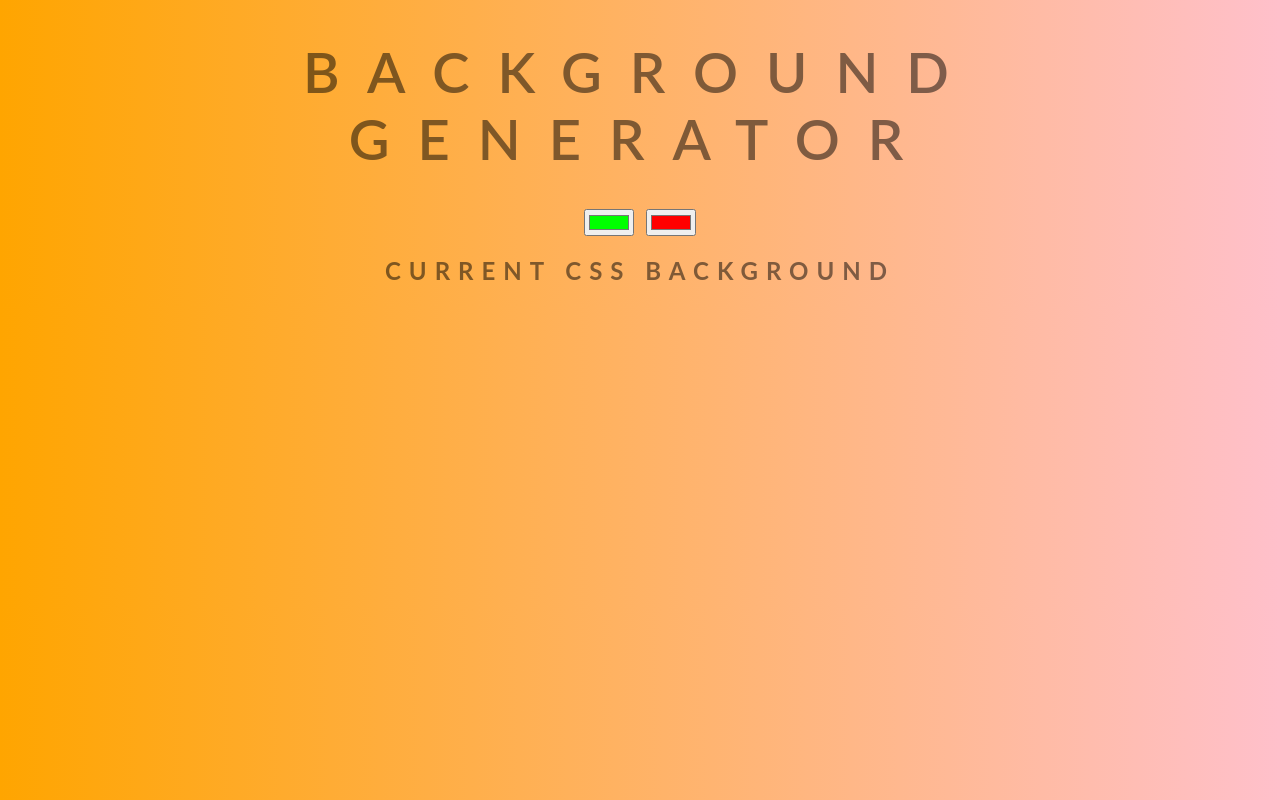
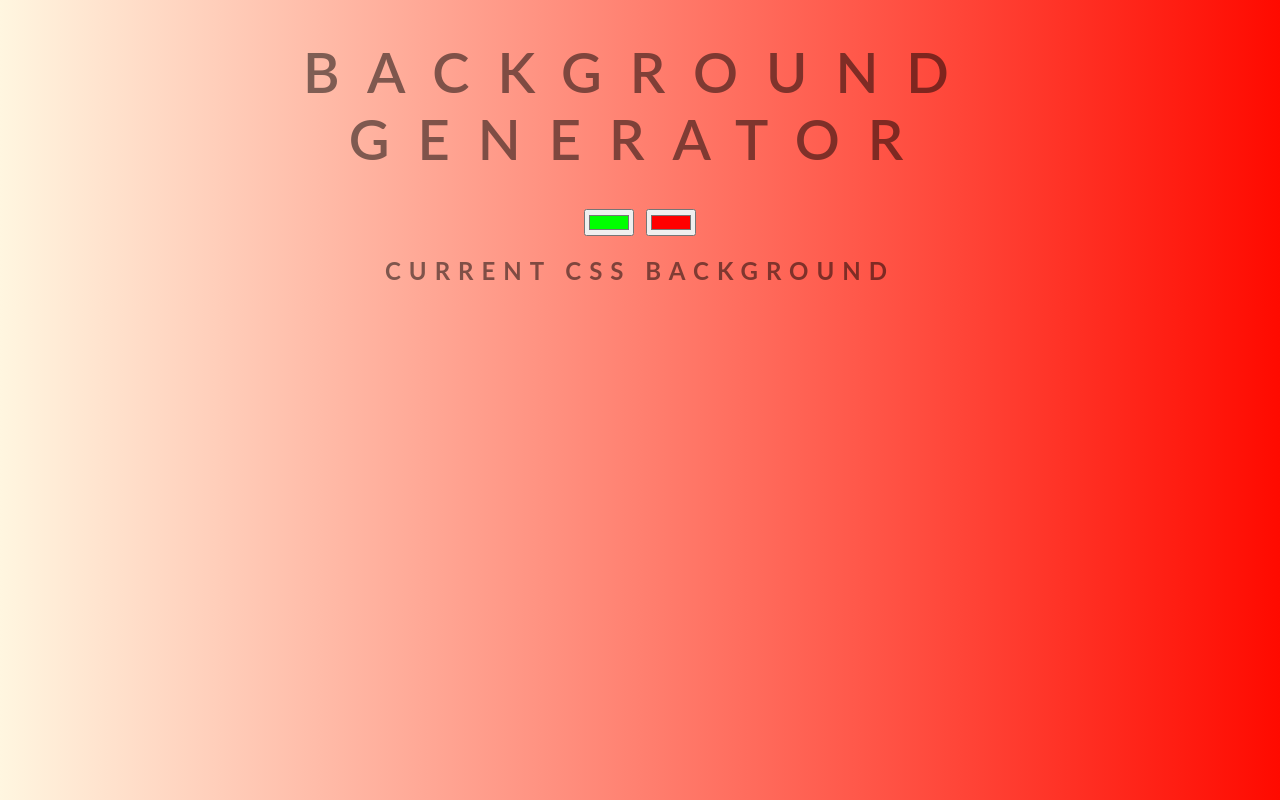
Before and after one commit to bellalo12/background_generator, a plain HTML site: page index.html in a window 1280 px wide. Drawn offline with Linux system fonts and the light colour scheme.

Commit message:
changing bg-color

```diff
--- a/style.css
+++ b/style.css
@@ -4,7 +4,7 @@ body {
   text-align: center;
   text-transform: uppercase;
   letter-spacing: 0.5em;
-  background: linear-gradient(to right, orange, pink);
+  background: linear-gradient(to right, rgb(255, 246, 224), rgb(255, 10, 0));
 }
 
 h1 {
```
